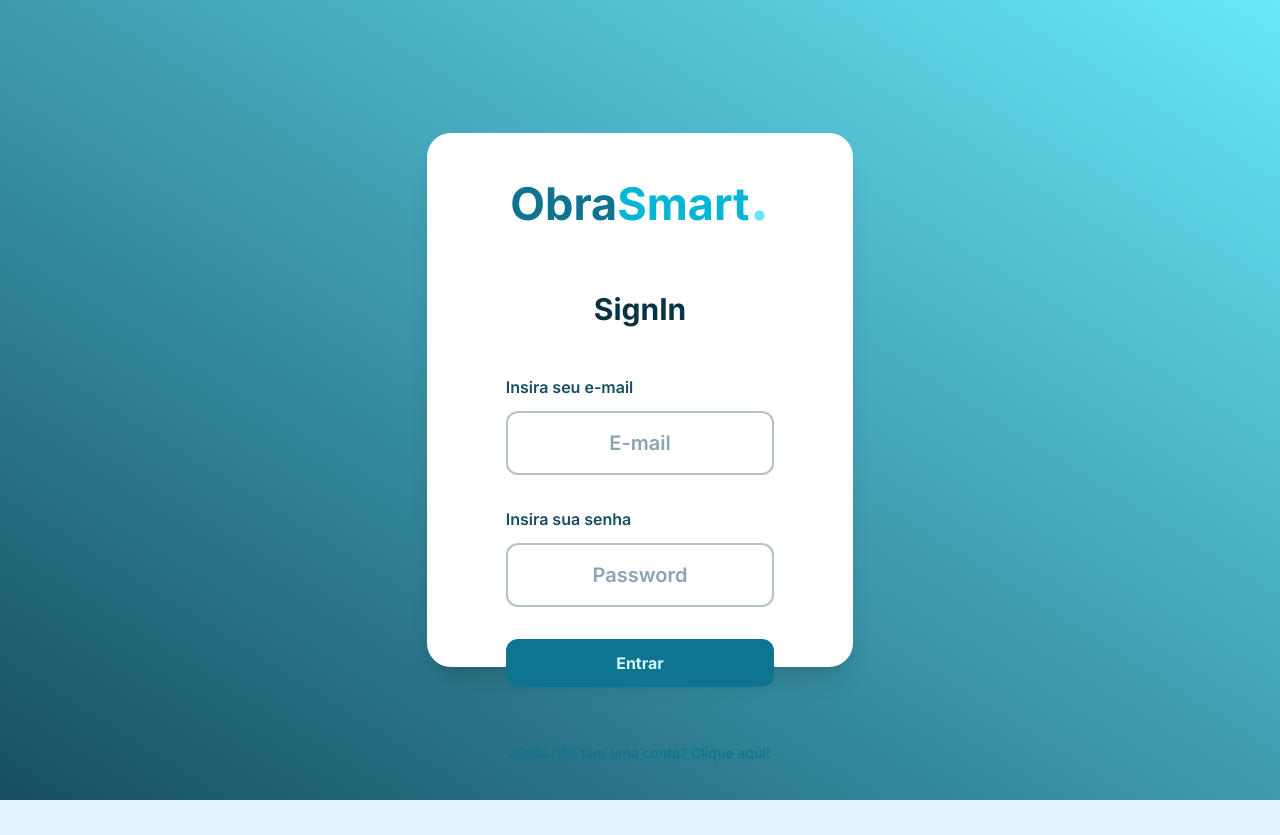
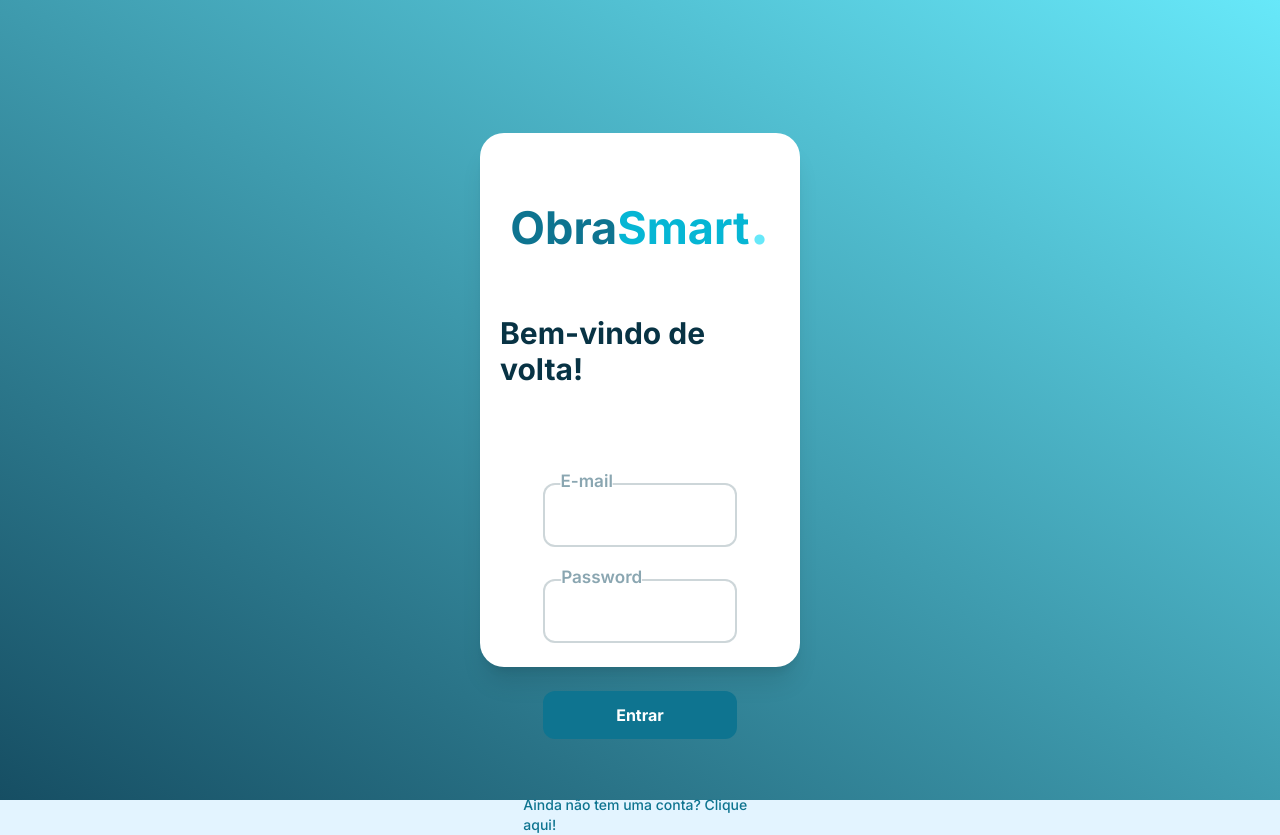
Before and after one commit to Smart-Constructor/smart-frontend, a Next.js app: page /login in a window 1280 px wide. Before the commit the page ends 800 px from the top, so only its background shows below. Built offline with nearby package versions, Linux system fonts and the light colour scheme.

Commit message:
✨refact: refact login page

```diff
--- a/src/app/login/page.tsx
+++ b/src/app/login/page.tsx
@@ -5,24 +5,24 @@ import Link from "next/link";
 export default function Login() {
   return (
     <main className="flex items-center justify-center w-screen h-screen bg-gradient-to-tr from-cyan-900 to-cyan-300">
-      <div className="flex flex-col items-center w-1/3 h-4/6 bg-white m-auto rounded-3xl shadow-xl box-border p-5">
+      <div className="flex flex-col items-center w-3/12 h-4/6 bg-white m-auto rounded-3xl shadow-xl box-border p-5">
         <Logo />
-        <h1 className="text-3xl font-bold text-cyan-950 mb-12">SignIn</h1>
+        <h1 className="text-3xl font-bold text-cyan-950 mb-24">Bem-vindo de volta!</h1>
         <form className="flex flex-col items-center w-10/12 h-full gap-8">
           <LabelComponent
-            label="Insira seu e-mail"
+            label="E-mail"
             placeholder="E-mail"
             type="email"
           />
           <LabelComponent
-            label="Insira sua senha"
+            label="Password"
             placeholder="Password"
             type="password"
           />
           <button
             type="submit"
-            className="w-10/12 h-12 bg-cyan-700 rounded-xl text-cyan-100 font-bold hover:bg-cyan-600 active:bg-cyan-900
-           focus:ring ring-cyan-300/50"
+            className="w-10/12 h-12 bg-cyan-700 rounded-xl text-white font-bold hover:bg-cyan-600 active:bg-cyan-900
+           focus:ring ring-cyan-300/50 mt-4"
           >
             Entrar
           </button>
--- a/src/components/Logo.tsx
+++ b/src/components/Logo.tsx
@@ -1,7 +1,7 @@
 
 const Logo = () => {
     return (
-        <div className="flex items-center justify-center h-24 mb-12 w-10/12 rounded-lg">
+        <div className="flex items-center justify-center h-24 mb-12 w-10/12 mt-6 rounded-lg">
             <h1 className="text-[45px] font-bold">
                 <span className="text-cyan-700">Obra</span>
                 <span className="text-cyan-500">Smart</span>
--- a/src/components/ui/Login/Label.tsx
+++ b/src/components/ui/Login/Label.tsx
@@ -1,23 +1,37 @@
-
 const LabelComponent = (props: labelComponent) => {
-    const {placeholder, type, label} = props;
+  const { placeholder, type, label } = props;
   return (
-        <label className="flex flex-col box-border gap-3 font-semibold w-10/12 text-cyan-900 text-xl transition-all ease-in text-left">
-            <h1 className="text-base">{label}</h1>
+    <div
+      className="flex flex-col box-border gap-3 font-semibold w-10/12 text-xl transition-all ease-in text-center relative"
+      data-te-input-wrapper-init
+    >
       <input
-            className="transition-all ease-in w-full h-16 p-2 placeholder:text-cyan-900/50 text-center focus:outline-none focus:border-none focus:ring focus:ring-cyan-300/50 rounded-xl
-            focus:text-cyan-900/50 focus:text-center border-2 border-cyan-950/30"
+        id={type}
+        name={placeholder}
+        className="peer transition-all ease-in w-full h-16 p-2  placeholder:text-base text-center focus:outline-none focus:border-none focus:ring focus:ring-cyan-300/50 rounded-xl
+            focus:text-cyan-900/50 focus:text-center border-2 border-cyan-950/20 focus:scale-105 box-border placeholder-transparent
+            "
         type={type}
         placeholder={placeholder}
-            ></input>
+        required
+      />
+      <label
+        htmlFor={type}
+        className="transition-all ease-in text-lg text-cyan-900/50 absolute -top-4 left-4 scale-95
+      peer-focus:-top-[18px] peer-focus:left-2 peer-focus:scale-100 peer-focus:text-cyan-500 bg-white
+      peer-data-[te-input-state-active]:-top-[18px]
+      "
+      >
+        {label}
       </label>
-    )
-}
+    </div>
+  );
+};
 
-export default LabelComponent
+export default LabelComponent;
 
 type labelComponent = {
-    placeholder: string,
-    type: string,
-    label?: string
-}
+  placeholder?: string;
+  type: string;
+  label?: string;
+};
```
Lines whose indentation alone changed are shown as unchanged.
